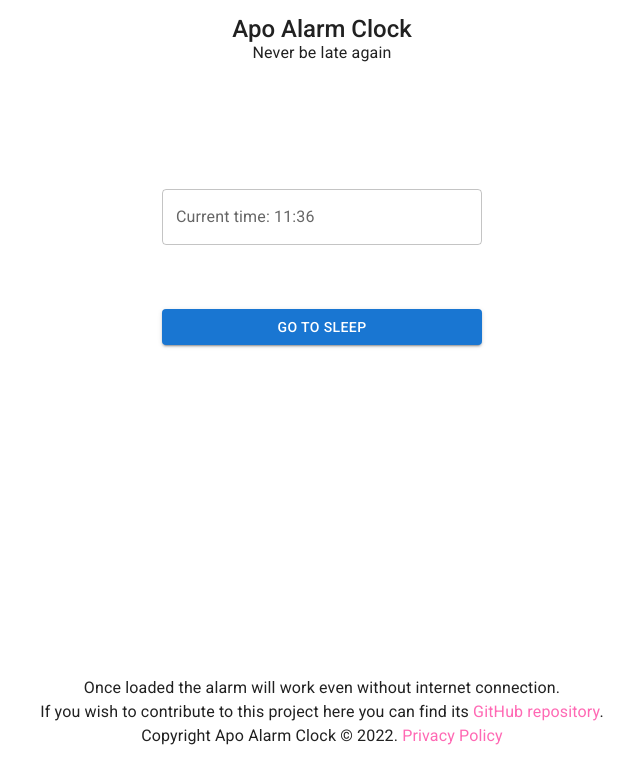
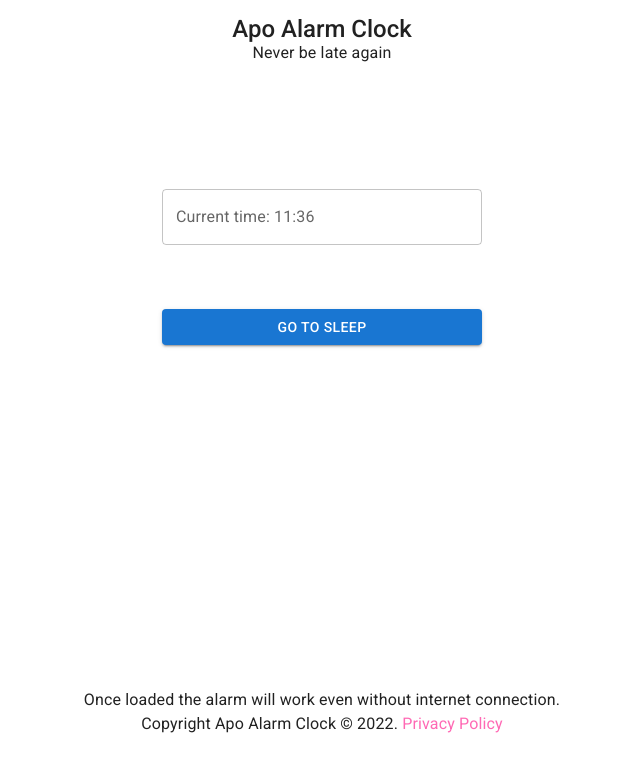
Before and after one commit to Yashmerino/apo-alarm-clock, a React (Create React App) app: page / in a window 1280 px wide. Shown: the top 784 px of the page, without its empty margins (318-958 px from the left). Built offline with nearby package versions, Linux system fonts and the light colour scheme.

Commit message:
Remove info about GitHub repo in footer

```diff
--- a/src/components/Footer/Footer.jsx
+++ b/src/components/Footer/Footer.jsx
@@ -21,11 +21,6 @@ const Footer = () => {
         sx={{ userSelect: "none", textAlign: "center" }}
       >
         Once loaded the alarm will work even without internet connection.
-        <br /> If you wish to contribute to this project here you can find its{" "}
-        <a href="https://github.com/Yashmerino/apoclock-alarm">
-          GitHub repository
-        </a>
-        .
         <br /> Copyright Apo Alarm Clock © 2022. <a href="#">Privacy Policy</a>
       </Typography>
     </Box>
```
